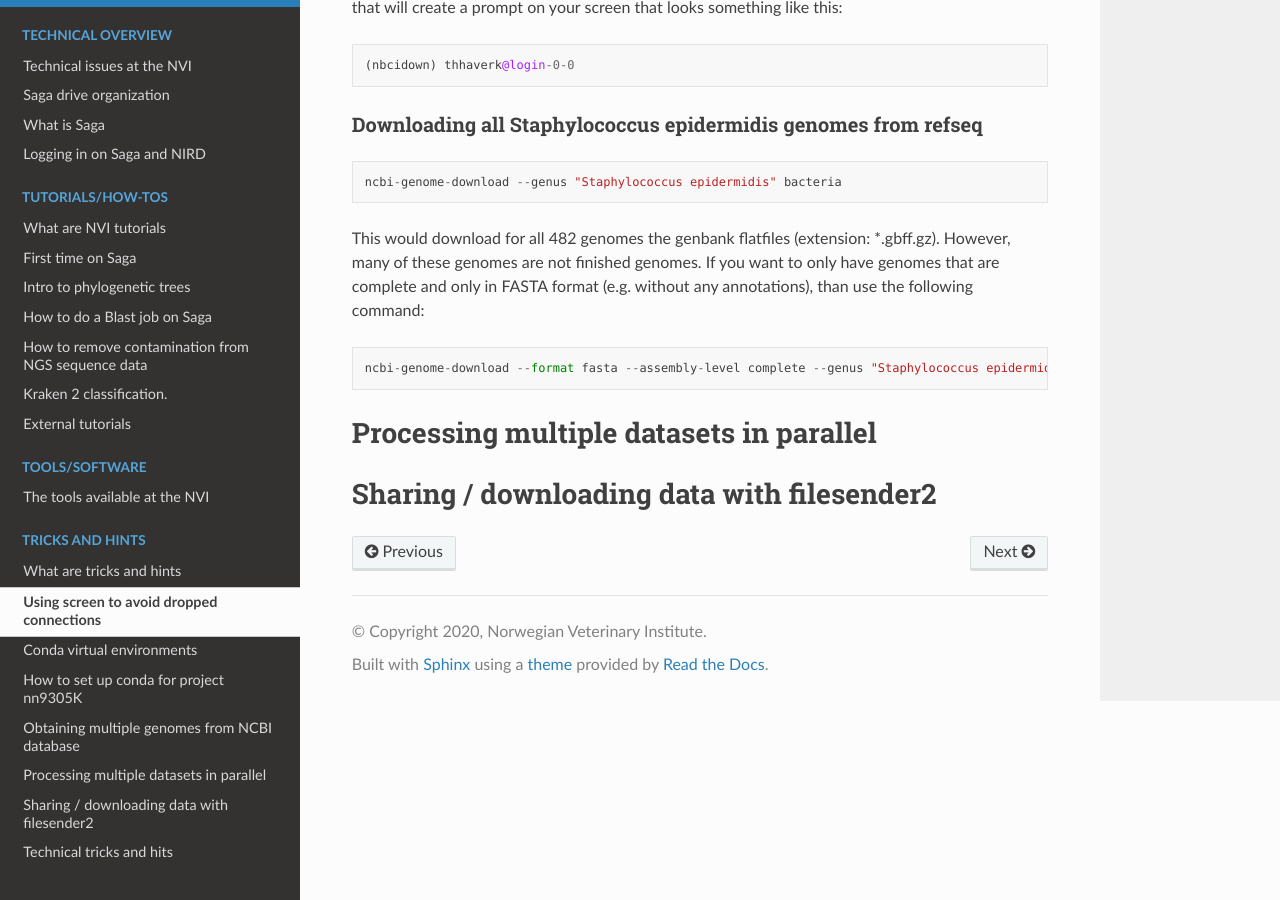
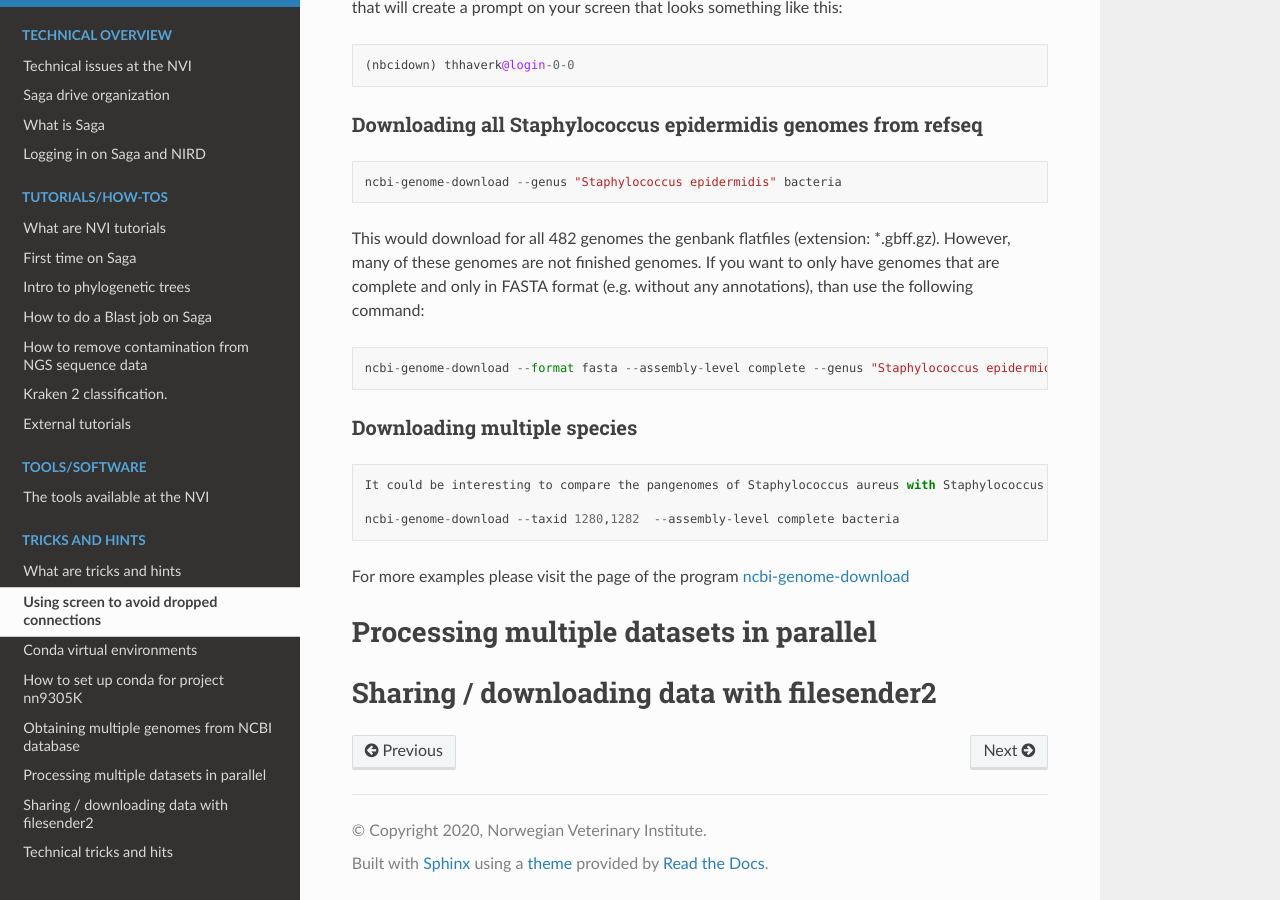
Before and after one commit to NorwegianVeterinaryInstitute/nvi-documentation, a Sphinx documentation site: the page built from docs/source/tricks/sagatricks.md, in a window 1280 px wide and 900 px high, scrolled down 3320 px. Built offline with Sphinx 7.4.7 and the Read the Docs theme 2.0.0, drawn with Linux system fonts in a browser that asks for light colours; pages that are not in the unit, such as notebooks, are missing from menus.

Commit message:
Update sagatricks.md

```diff
--- a/docs/source/tricks/sagatricks.md
+++ b/docs/source/tricks/sagatricks.md
@@ -97,6 +97,14 @@ This would download for all 482 genomes the genbank flatfiles (extension: *.gbff
 
 	ncbi-genome-download --format fasta --assembly-level complete --genus "Staphylococcus epidermidis" bacteria
 
+#### Downloading multiple species
+
+	It could be interesting to compare the pangenomes of Staphylococcus aureus with Staphylococcus epidermidis. Thus we need to download the genomes of both species. We can use the taxon ids for both species, which are found here:
+
+	ncbi-genome-download --taxid 1280,1282  --assembly-level complete bacteria
+
+For more examples please visit the page of the program [ncbi-genome-download](https://github.com/kblin/ncbi-genome-download)
+
 ## Processing multiple datasets in parallel
 
 ## Sharing / downloading data with filesender2
```
